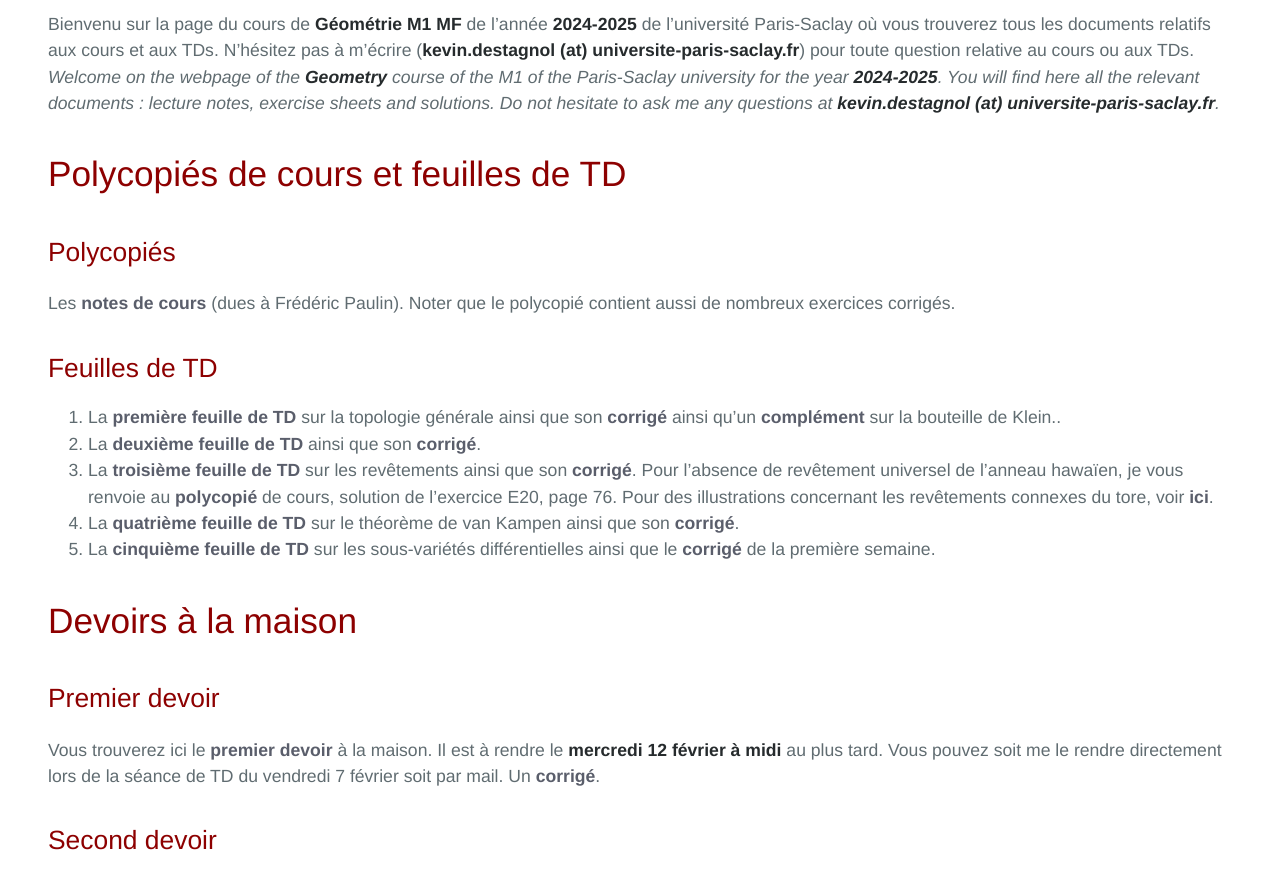
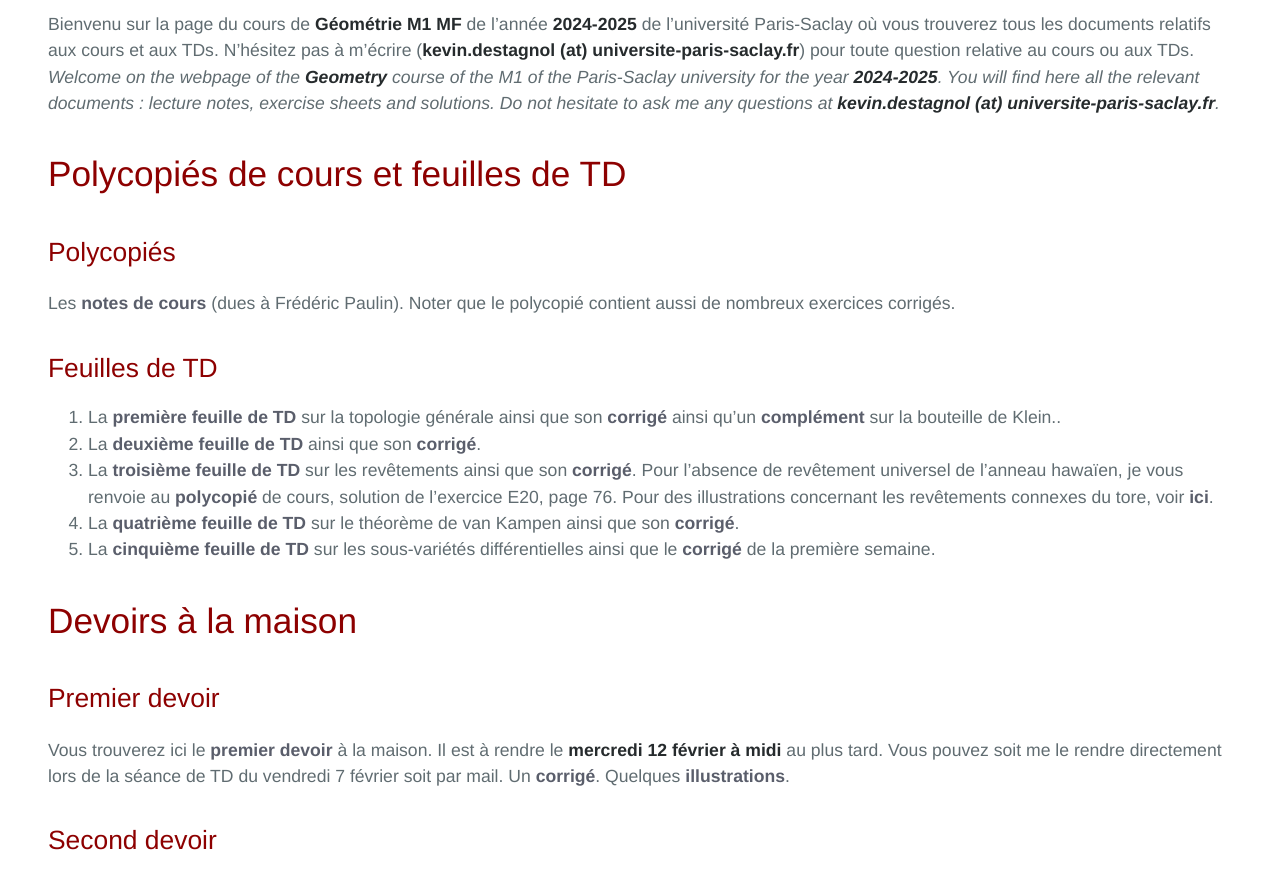
Before and after one commit to KevinDestagnol/algebre.github.io, a Jekyll site: the page built from geometrie.md, in a window 1280 px wide, cut to the strip 933-1808 px from the top of the page. Built offline with Jekyll 4.4.1, drawn with Linux system fonts in a browser that asks for light colours; some web fonts are replaced; our own code applies the rules of GitHub Pages for plain Markdown files.

Commit message:
Update geometrie.md

```diff
--- a/geometrie.md
+++ b/geometrie.md
@@ -27,7 +27,7 @@ Les <a href="https://www.imo.universite-paris-saclay.fr/~frederic.paulin/notesco
 
 ## Premier devoir
 
-Vous trouverez ici le <a href="2425_DM1.pdf">premier devoir</a> à la maison. Il est à rendre le **mercredi 12 février à midi** au plus tard. Vous pouvez soit me le rendre directement lors de la séance de TD du vendredi 7 février soit par mail. Un <a href="DM_1_correction.pdf">corrigé</a>.
+Vous trouverez ici le <a href="2425_DM1.pdf">premier devoir</a> à la maison. Il est à rendre le **mercredi 12 février à midi** au plus tard. Vous pouvez soit me le rendre directement lors de la séance de TD du vendredi 7 février soit par mail. Un <a href="DM_1_correction.pdf">corrigé</a>. Quelques <a href="https://kevindestagnol.github.io/algebre.github.io/torusknots">illustrations</a>.
 
 ## Second devoir
 
```
